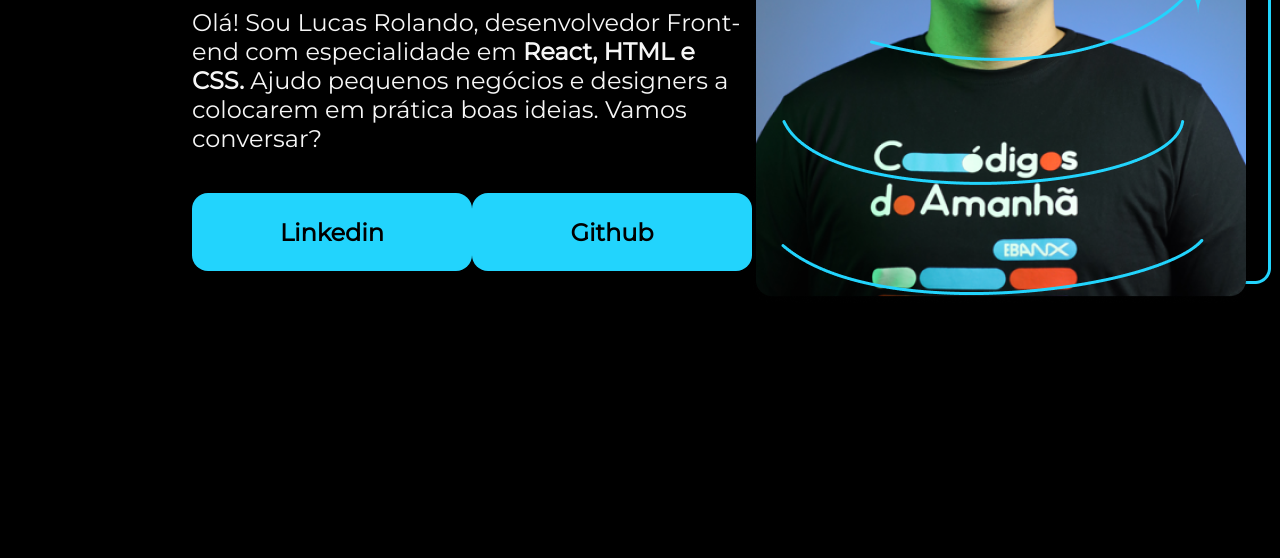
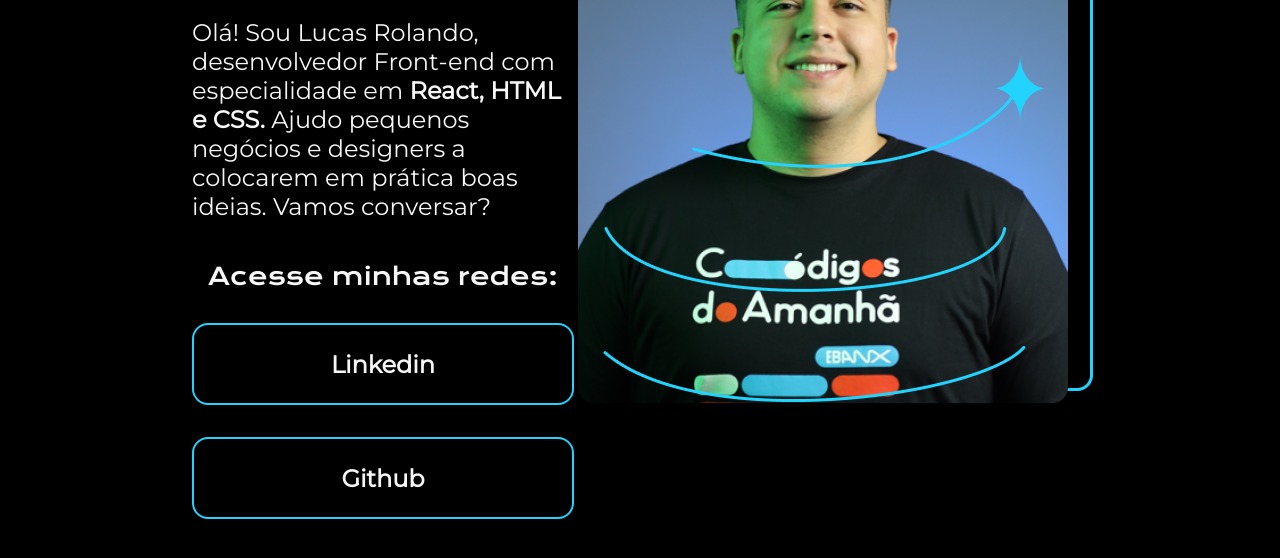
Before and after one commit to lucasrls98/projeto-site-pessoal, a plain HTML site: page index.html in a window 1280 px wide. Shown: the part 370-928 px from the top of the page. Drawn offline with nearby package versions, Linux system fonts and the light colour scheme.

Commit message:
feat: new design to the buttons

```diff
--- a/index.html
+++ b/index.html
@@ -16,6 +16,7 @@
             Ajudo pequenos negócios e designers
             a colocarem em prática boas ideias. Vamos conversar?</p>
             <div class="content-links">
+                <h2 class="subtitle-links">Acesse minhas redes:</h2>
                 <a id="linkedin-button" href="https://www.linkedin.com/in/lucasrolando/">Linkedin</a>
                 <a id="github-button" href="https://github.com/lucasrls98">Github</a>
             </div>
--- a/styles/styles.css
+++ b/styles/styles.css
@@ -1,68 +1,91 @@
 @import url('https://fonts.googleapis.com/css2?family=Krona+One&family=Montserrat&display=swap');
 
-*{
+* {
     margin: 0;
     padding: 0;
 
 }
-body{
+
+body {
     height: 100vh;
     box-sizing: border-box;
     background-color: black;
     color: #f6f6f6;
 }
-.destaque-titulo{
+
+.destaque-titulo {
     color: #22D4FD;
 }
-.container{
+
+.container {
     margin: 10% 15%;
     display: flex;
     align-items: center;
     justify-content: space-between;
 }
-.container-content{
+
+.container-content {
     width: 750px;
     display: flex;
     flex-direction: column;
     gap: 40px;
 
 }
-.container-content-title{
+
+.container-content-title {
     font-size: 35px;
-    font-family:'Krona One', sans-serif; ;
+    font-family: 'Krona One', sans-serif;
+    ;
 }
-.container-content-paragraph{
+
+.container-content-paragraph {
     font-size: 24px;
     font-family: 'Montserrat', sans-serif;
 }
-.content-links{
+
+.content-links {
     display: flex;
+    flex-direction: column;
     justify-content: space-between;
+    align-items: center;
+    gap: 32px;
 }
-#linkedin-button, #github-button{
-    background-color: #22D4FD;
-    color: black;
-    width: 280px;
+
+.subtitle-links {
+    font-family: "Krona One", sans-serif;
+    font-weight: 400;
+    font-size: 24px;
+}
+
+#linkedin-button,
+#github-button {
+
+    color: #f6f6f6;
+    width: 378px;
     text-align: center;
+    border: 2px solid #22D4FD;
     border-radius: 16px;
     font-size: 24px;
-    padding: 24.5px 0 ;
+    padding: 24.5px 0;
     text-decoration: none;
     font-family: 'Montserrat', sans-serif;
     font-weight: 600;
 
 }
-#linkedin-button:hover{
-    transform: scale(1.2);
+
+#linkedin-button:hover {
+    transform: scale(1.1);
     transition: .4s;
     cursor: pointer;
 }
-#github-button:hover{
-    transform: scale(1.2);
+
+#github-button:hover {
+    transform: scale(1.1);
     transition: .4s;
     cursor: pointer;
 }
-#imagem-lucas:hover{
+
+#imagem-lucas:hover {
     transform: scale(1.2);
     transition: .4s;
 }
```
